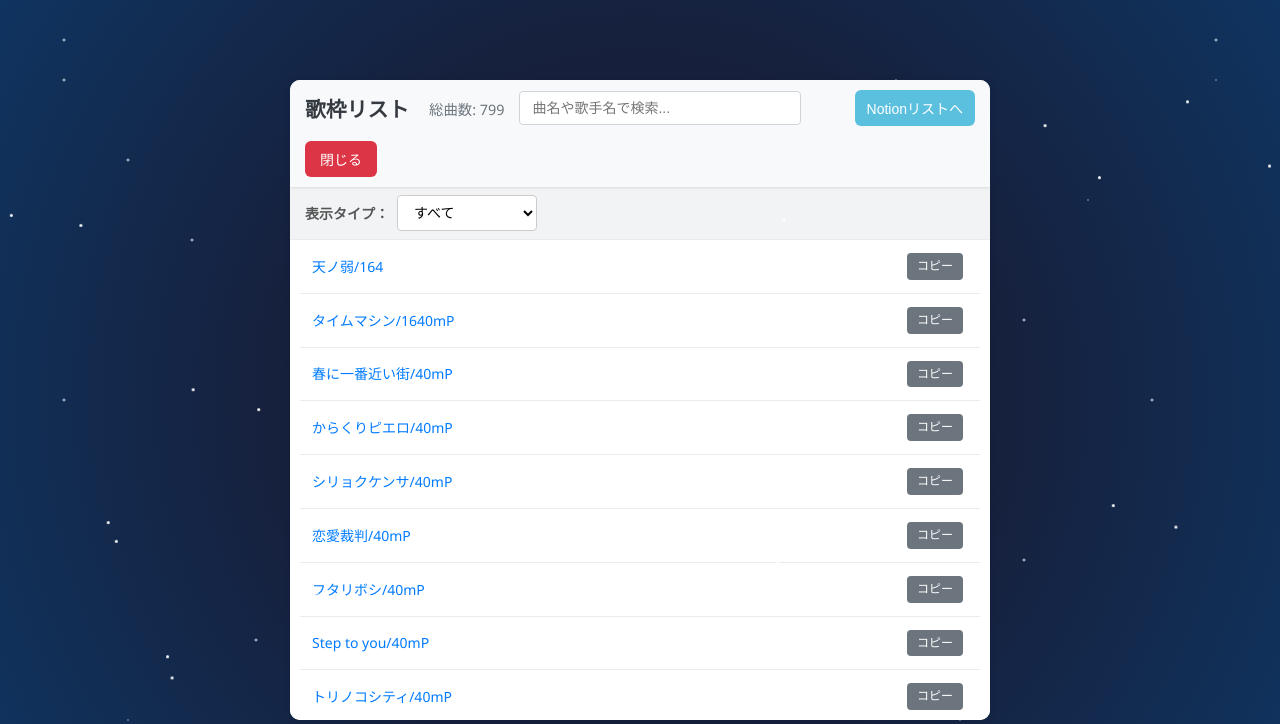
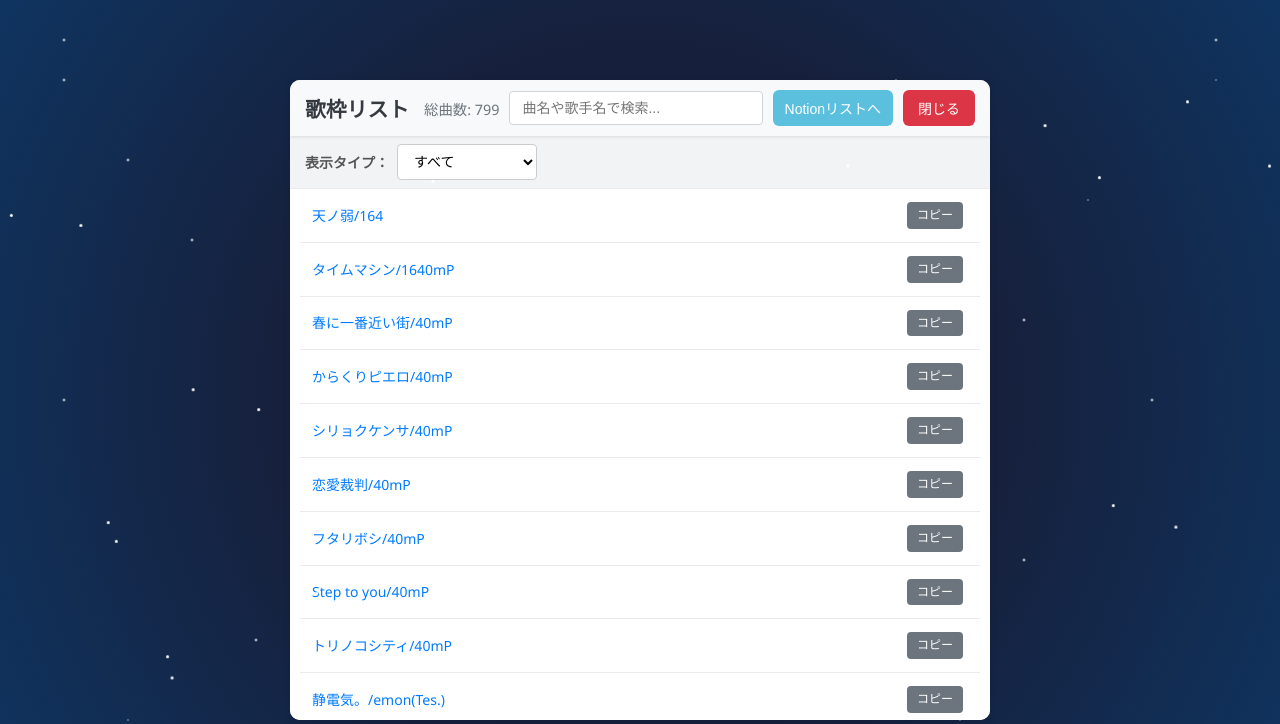
Before and after one commit to Shinya1015/list, a plain HTML site: page index.html in a window 1280 px wide. Both pictures are taken after a click on the button "全リストを見る". Shown: the top 724 px of the page. Drawn offline with Linux system fonts and the light colour scheme.

Commit message:
Update style.css

```diff
--- a/style.css
+++ b/style.css
@@ -196,7 +196,7 @@ button:active {
 /* --- Base Header Styles (Default/Desktop) --- */
 .song-list-header {
     display: flex;
-    flex-wrap: wrap;
+     /* flex-wrap: wrap; */ /* 暫時移除 wrap，如果空間真的不夠，再考慮是否開啟 */
     align-items: center;
     width: 100%;
     padding: 10px 15px;
@@ -204,7 +204,7 @@ button:active {
     z-index: 3;
     box-shadow: 0 1px 3px rgba(0,0,0,0.1);
     box-sizing: border-box;
-    gap: 15px; /* Gap between items */
+    gap: 10px; /* Gap between items */
 }
 .song-list-header h2 {
     margin: 0;
```
